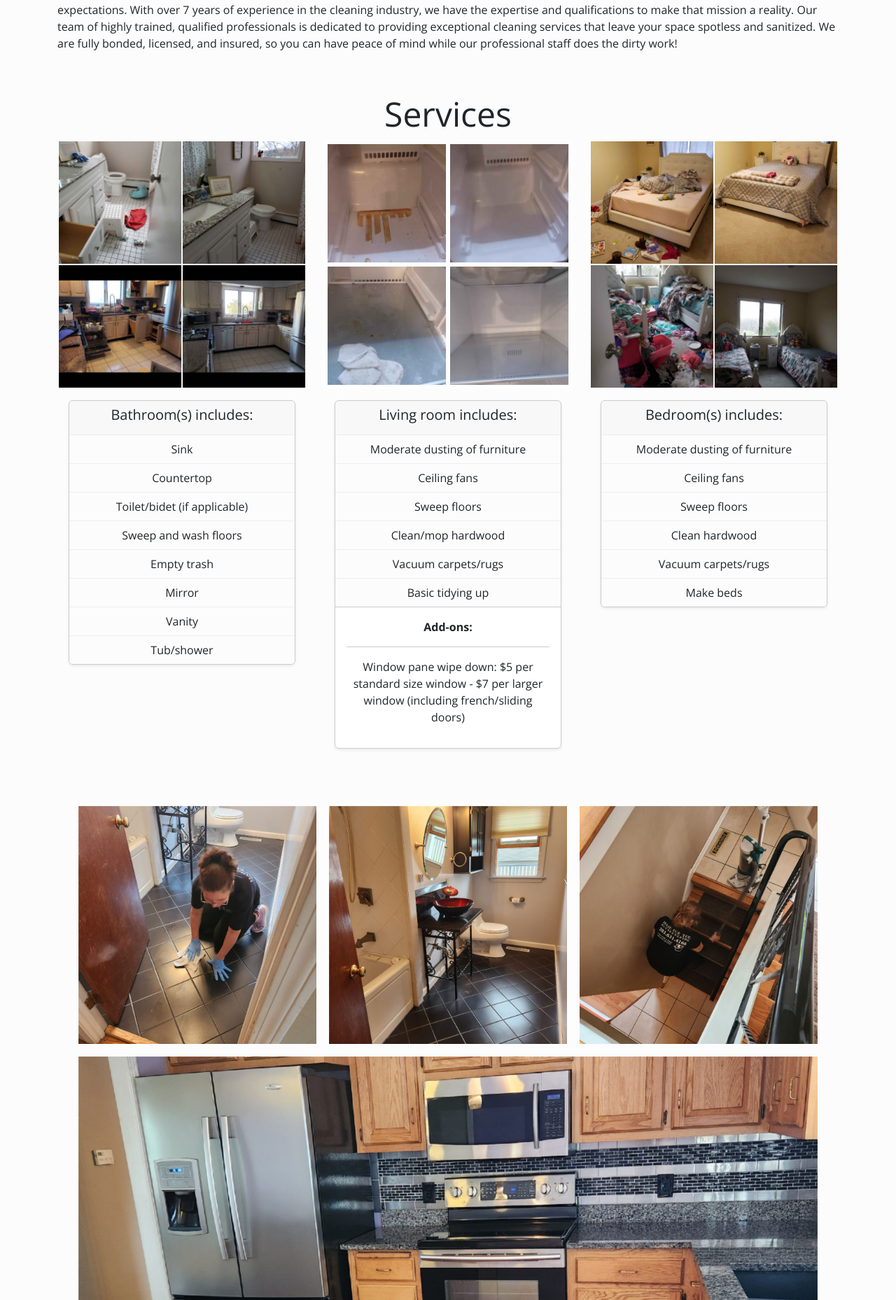
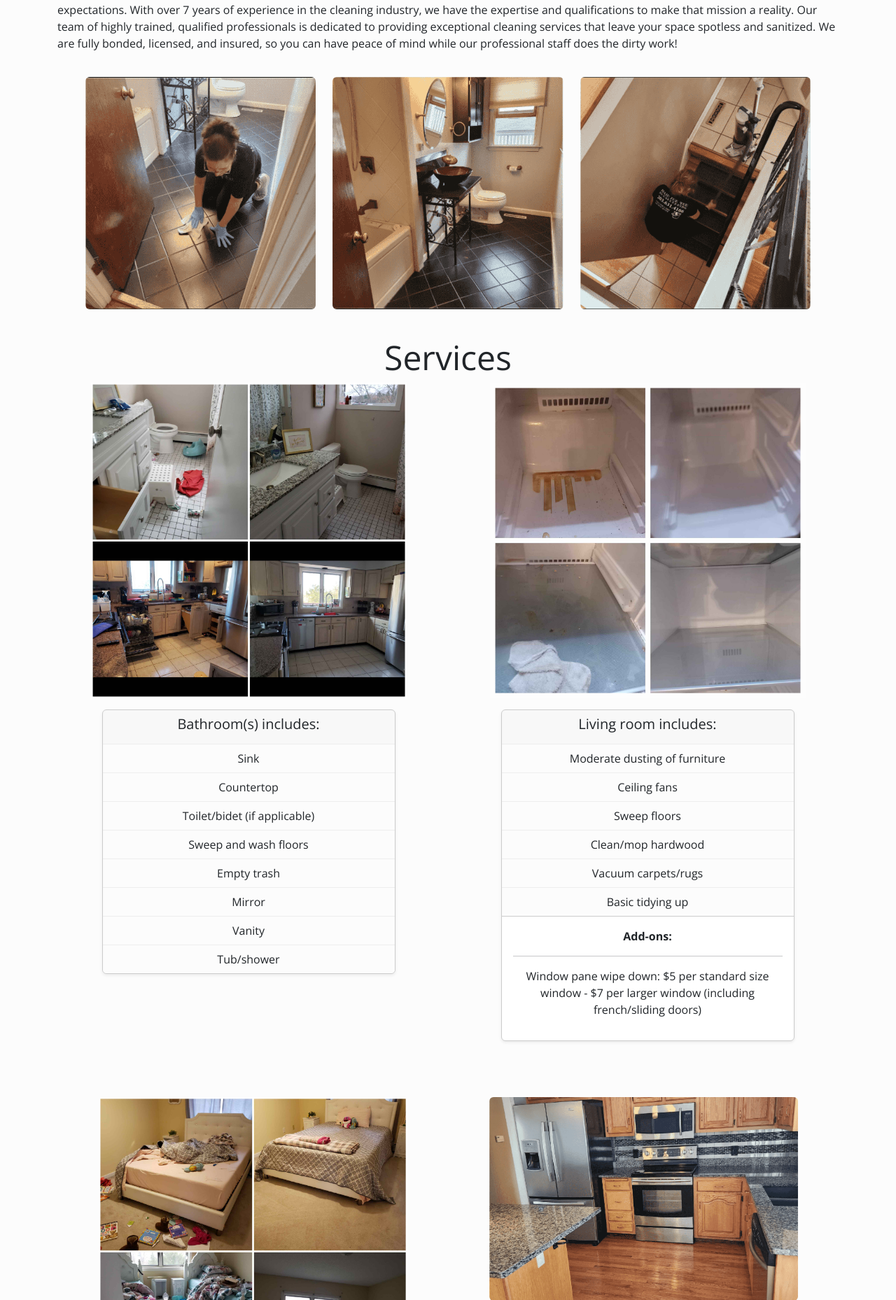
Before and after one commit to N1BRI/maid_for_you, a Flask app: page / in a window 1280 px wide. Shown: the part 1098-2956 px from the top of the page at 70% size. Run offline with Flask 3, Linux system fonts and the light colour scheme; some libraries are stand-ins or nearby versions.

Commit message:
added another card

```diff
--- a/templates/index.html
+++ b/templates/index.html
@@ -122,7 +122,7 @@
         {% for category, message in messages %}
         <strong>{{ message }}</strong>
         {% endfor %}
-        <button type="button" class="btn btn-secondary close" aria-label="Close" data-dismiss="alert" >&times</button>
+        <button type="button" class="btn btn-secondary close" aria-label="Close" data-dismiss="alert">&times</button>
     </div>
     {% endif %}
     {% endwith %}
@@ -190,13 +190,29 @@ background-repeat:no-repeat">
                         </div>
                     </div>
                 </div>
-
+                <div class="container">
+                    <div class="row justify-content-center">
+                        <div class="col-10"> <!-- Adjust the size of this column to control row width -->
+                            <div class="row justify-content-center">
+                                <div class="col-sm-4 mt-3 d-flex justify-content-center">
+                                    <img src="{{url_for('static', filename='img/cleaning-1.png')}}" class="img-fluid rounded" alt="Cleaning 1">
+                                </div>
+                                <div class="col-sm-4 mt-3 d-flex justify-content-center">
+                                    <img src="{{url_for('static', filename='img/cleaning-2.png')}}" class="img-fluid rounded" alt="Cleaning 2">
+                                </div>
+                                <div class="col-sm-4 mt-3 d-flex justify-content-center">
+                                    <img src="{{url_for('static', filename='img/cleaning-3.png')}}" class="img-fluid rounded" alt="Cleaning 3">
+                                </div>
+                            </div>
+                        </div>
+                    </div>
+                </div>
             </div>
         </div><br>
         <div class="container text-center">
             <h2 id="services" class=" display-5 text-center ">Services</h2>
-            <div class="row">
-                <div class="col-sm-4">
+            <div class="row justify-content-around">
+                <div class="col-sm-5">
                     <img src="{{url_for('static', filename='img/kitchen-after.jpg')}}" class="img-responsive"
                         style="width:100%; cursor: pointer;" alt="Image" data-bs-toggle="modal"
                         data-bs-target="#imageModal1">
@@ -218,7 +234,7 @@ background-repeat:no-repeat">
 
 
                 </div>
-                <div class="col-sm-4">
+                <div class="col-sm-5">
                     <img src="{{url_for('static', filename='img/microwave-after.jpg')}}" class="img-responsive"
                         style="width:100%; cursor: pointer;" alt="Image" data-bs-toggle="modal"
                         data-bs-target="#imageModal2">
@@ -244,10 +260,11 @@ background-repeat:no-repeat">
                     </div>
 
                 </div>
-                <div class="col-sm-4">
-                    <img src="{{url_for('static', filename='img/bedroom-before.jpg')}}" class="img-responsive"
-                        style="width:100%; cursor: pointer;" alt="Image" data-bs-toggle="modal"
-                        data-bs-target="#imageModal3">
+            </div>
+            <div class="container mt-5">
+                <div class="row justify-content-around">
+                    <div class="col-md-5 col-lg-5">
+                        <img src="{{ url_for('static', filename='img/bedroom-before.jpg') }}" class="img-fluid rounded mt-3" style="cursor: pointer;" alt="Image" data-bs-toggle="modal" data-bs-target="#imageModal3">
                         <div class="card m-3 bg-white border rounded shadow-sm overflow-hidden">
                             <div class="card-header">
                                 <h5 class="card-title">Bedroom(s) includes:</h5>
@@ -262,14 +279,30 @@ background-repeat:no-repeat">
                             </ul>
                         </div>
                     </div>
+                    <div class="col-md-5 col-lg-5">
+                        <img src="{{ url_for('static', filename='img/kitchen-clean.png') }}" class="img-fluid rounded mt-3" style="cursor: pointer;" alt="Image" data-bs-toggle="modal" data-bs-target="#imageModal4">
+                        <div class="card m-3 bg-white border rounded shadow-sm overflow-hidden">
+                            <div class="card-header">
+                                <h5 class="card-title">Kitchen includes:</h5>
                             </div>
-            <div class="container mt-5 mb-5">
-                <div class="mt-3 mb-3">
-                    <img src="{{url_for('static', filename='img/cleaning1.jpg')}}" style="height: 100%;"
-                        class="img-fluid rounded" alt="Cleaning">
+                            <ul class="list-group list-group-flush">
+                                <li class="list-group-item">Counters</li>
+                                <li class="list-group-item">Sinks</li>
+                                <li class="list-group-item">Wipe down all appliances</li>
+                                <li class="list-group-item">Inside of microwave</li>
+                                <li class="list-group-item">Trash</li>
+                                <li class="list-group-item">Floors</li>
+                            </ul>
+                            <div class="card-body">
+                                <strong>Add-ons:</strong>
+                                <hr>
+                                <p>Inside of oven: starting at $50 - Inside of refrigerator: starting at $50</p>
                             </div>
-                <div class="row align-items-center">
-                    <div class="col-12 col-md-6">
+                        </div>
+                    </div>
+                </div>
+                <div class="row justify-content-around mt-5 mb-5">
+                    <div class="col-12 col-md-6 mt-3 mb-3">
                         <h2 class="mb-3">Ask us today about our gift certificates!</h2>
                         <h3>Perfect for:</h3>
                         <h4>Holidays</h4>
@@ -278,11 +311,11 @@ background-repeat:no-repeat">
                         <h4>and much more!</h4>
                     </div>
                     <div class="col-12 col-md-6 mt-3 mb-3">
-                        <img src="{{url_for('static', filename='img/giftcert.png')}}" class="img-fluid rounded"
-                            alt="Gift Certificate">
+                        <img src="{{ url_for('static', filename='img/giftcert.png') }}" class="img-fluid rounded" alt="Gift Certificate">
+                    </div>
+                </div>
             </div>
 
-                </div>
 
                     <div class=" mt-2 mb-2 ">
                         <div class="card">
@@ -413,6 +446,22 @@ background-repeat:no-repeat">
             </div>
         </div>
 
+        <!-- Modal -->
+        <div class="modal fade" id="imageModal4" tabindex="-1" aria-labelledby="imageModalLabel" aria-hidden="true">
+            <div class="modal-dialog modal-dialog-centered modal-lg">
+                <div class="modal-content">
+                    <div class="modal-header">
+                        <h5 class="modal-title" id="imageModalLabel"></h5>
+                        <button type="button" class="btn-close" data-bs-dismiss="modal" aria-label="Close"></button>
+                    </div>
+                    <div class="modal-body">
+                        <img src="{{url_for('static', filename='img/kitchen-clean.png')}}" class="img-fluid"
+                            alt="Before & After">
+                    </div>
+                </div>
+            </div>
+        </div>
+
         <br>
         <div class="container text-center">
             <section class="bg-light py-3 py-md-5">
@@ -506,7 +555,8 @@ background-repeat:no-repeat">
                                             {% endfor %}
                                         </div>
                                         <div class="col-12 mb-3">
-                                        <label for="special_attention" class="form-label">Are There Any Specific Areas
+                                            <label for="special_attention" class="form-label">Are There Any Specific
+                                                Areas
                                                 or Items That Require Special Attention?</label>
                                             {{ form.special_attention(class="form-control", rows="3") }}
                                             {% for error in form.special_attention.errors %}
@@ -514,7 +564,8 @@ background-repeat:no-repeat">
                                             {% endfor %}
                                         </div>
                                         <div class="col-12 mt-2">
-                                        <label for="other_message" class="form-label">Is There Anything Else You'd Like
+                                            <label for="other_message" class="form-label">Is There Anything Else You'd
+                                                Like
                                                 Us To Know?</label>
                                             {{ form.other_message(class="form-control", rows="3") }}
                                             {% for error in form.other_message.errors %}
@@ -549,7 +600,7 @@ background-repeat:no-repeat">
     <script src="https://cdn.jsdelivr.net/npm/@popperjs/core@2.9.3/dist/umd/popper.min.js"></script>
     <script src="https://stackpath.bootstrapcdn.com/bootstrap/4.5.2/js/bootstrap.min.js"></script>
     <script>
-       window.onload = function() {
+        window.onload = function () {
             // This will scroll to the element identified by scroll_to after everything is loaded
             var scrollTo = '{{ scroll_to }}';
             if (scrollTo) {
```
Also changed, not shown: static/img/cleaning-1.png (added), static/img/cleaning-2.png (added), static/img/cleaning-3.png (added), static/img/cleaning.png (added), static/img/kitchen-clean.png (added). Lines whose indentation alone changed are shown as unchanged.
